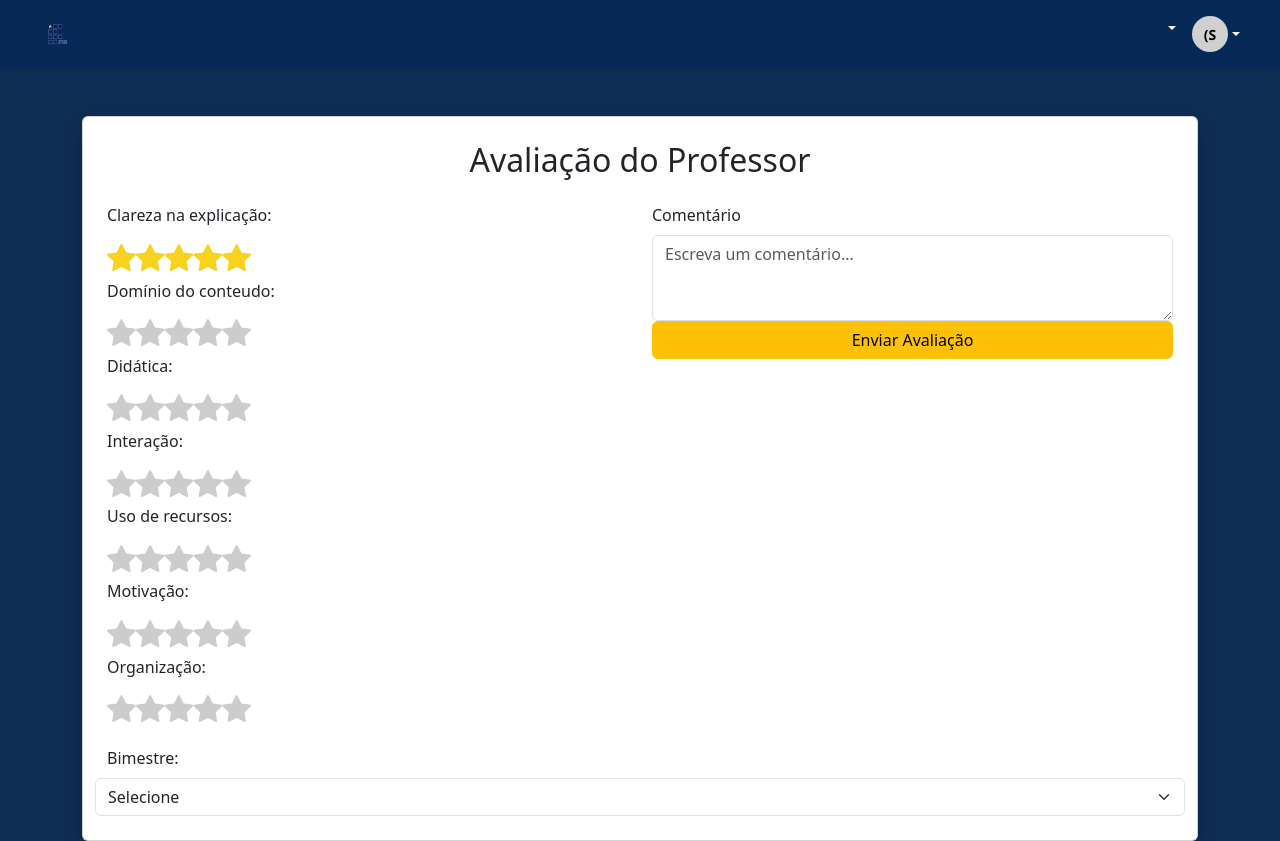
After one commit to IfstarsIFPR/Aplicacao, a PHP site: page /app/view/usuario/avaliacao.php in a window 1280 px wide, after a click that opens the changed part. The commit adds this page. Run offline with PHP 8.4, Linux system fonts and the light colour scheme.

Commit message:
Arquivos avaliação

```diff
--- /dev/null
+++ b/app/view/css/avaliacao.css
@@ -0,0 +1,26 @@
+:root {
+  --amarelo: #f7d21e;
+}
+
+.estrela {
+  display: flex;
+  flex-direction: row-reverse;
+  justify-content: flex-end;
+}
+
+.estrela input {
+  display: none;
+}
+
+.estrela label i {
+  font-size: 1.8rem;
+  color: #ccc;
+  cursor: pointer;
+  transition: color 0.2s;
+}
+
+.estrela input:checked ~ label i,
+.estrela label:hover i,
+.estrela label:hover ~ label i {
+  color: var(--amarelo);
+}
--- a/app/view/include/header.php
+++ b/app/view/include/header.php
@@ -13,6 +13,7 @@ include_once(__DIR__ . "/../../util/config.php");
 
     <!-- Bootstrap CSS -->
     <link href="https://cdn.jsdelivr.net/npm/bootstrap@5.3.3/dist/css/bootstrap.min.css" rel="stylesheet" integrity="sha384-QWTKZyjpPEjISv5WaRU9OFeRpok6YctnYmDr5pNlyT2bRjXh0JMhjY6hW+ALEwIH" crossorigin="anonymous">
+    <link href="https://cdn.jsdelivr.net/npm/bootstrap-icons/font/bootstrap-icons.css" rel="stylesheet">
 
     <link href="<?php echo BASEURL; ?>/view/css/style.css" rel="stylesheet">
 
--- /dev/null
+++ b/app/view/usuario/avaliacao.php
@@ -0,0 +1,108 @@
+<?php
+require_once(__DIR__ . "/../include/header.php");
+require_once(__DIR__ . "/../include/menu.php");
+?>
+
+<link rel="stylesheet" href="<?= BASEURL ?>/view/css/avaliacao.css">
+
+  <div class="container mt-5">
+    <div class="card shadow p-4">
+      <h2 class="text-center mb-4">Avaliação do Professor</h2>
+
+      <form method="POST" action="<?= BASEURL ?>/controller/AvaliacaoController.php?action=save">
+
+      <input type="hidden" name="idAvaliacao" value="0">
+
+        <!-- Exemplo de uma avaliação por estrelas -->
+      <div class="row">
+        <div class="col-6">
+          <label class="form-label">Clareza na explicação:</label>
+          <div class="estrela">
+            <?php for ($i = 5; $i >= 1; $i--): ?>
+              <input type="radio" name="notaClareza" id="clareza<?= $i ?>" value="<?= $i ?>">
+              <label for="clareza<?= $i ?>"><i class="bi bi-star-fill"></i></label>
+            <?php endfor; ?>
+          </div>
+
+
+          <label class="form-label">Domínio do conteudo:</label>
+          <div class="estrela">
+            <?php for ($i = 5; $i >= 1; $i--): ?>
+              <input type="radio" name="notaDominioConteudo" id="dominio<?= $i ?>" value="<?= $i ?>">
+              <label for="dominio<?= $i ?>"><i class="bi bi-star-fill"></i></label>
+            <?php endfor; ?>
+          </div>
+
+
+
+          <label class="form-label">Didática:</label>
+          <div class="estrela">
+            <?php for ($i = 5; $i >= 1; $i--): ?>
+              <input type="radio" name="notaDidatica" id="didatica<?= $i ?>" value="<?= $i ?>">
+              <label for="didatica<?= $i ?>"><i class="bi bi-star-fill"></i></label>
+            <?php endfor; ?>
+          </div>
+
+
+
+          <label class="form-label">Interação:</label>
+          <div class="estrela">
+            <?php for ($i = 5; $i >= 1; $i--): ?>
+              <input type="radio" name="notaInteracao" id="interacao<?= $i ?>" value="<?= $i ?>">
+              <label for="interacao<?= $i ?>"><i class="bi bi-star-fill"></i></label>
+            <?php endfor; ?>
+          </div>
+
+
+
+          <label class="form-label">Uso de recursos:</label>
+          <div class="estrela">
+            <?php for ($i = 5; $i >= 1; $i--): ?>
+              <input type="radio" name="notaRecursos" id="recursos<?= $i ?>" value="<?= $i ?>">
+              <label for="recursos<?= $i ?>"><i class="bi bi-star-fill"></i></label>
+            <?php endfor; ?>
+          </div>
+
+
+
+          <label class="form-label">Motivação:</label>
+          <div class="estrela">
+            <?php for ($i = 5; $i >= 1; $i--): ?>
+              <input type="radio" name="notaMotivacao" id="motivacao<?= $i ?>" value="<?= $i ?>">
+              <label for="motivacao<?= $i ?>"><i class="bi bi-star-fill"></i></label>
+            <?php endfor; ?>
+          </div>
+
+
+
+          <label class="form-label">Organização:</label>
+          <div class="estrela">
+            <?php for ($i = 5; $i >= 1; $i--): ?>
+              <input type="radio" name="notaOrganizacao" id="organizacao<?= $i ?>" value="<?= $i ?>">
+              <label for="organizacao<?= $i ?>"><i class="bi bi-star-fill"></i></label>
+            <?php endfor; ?>
+          </div>
+            </div>
+
+            <div class="col-6">
+          <label for="comentario" class="form-label">Comentário</label>
+          <textarea name="comentario" id="comentario" class="form-control" rows="3" placeholder="Escreva um comentário..."></textarea>
+        <button type="submit" class="btn btn-warning w-100">Enviar Avaliação</button>
+        </div>
+
+          <input type="hidden" name="idTurmaAlunos" value="1">
+
+  <label for="bimestre" class="form-label mt-3">Bimestre:</label>
+  <select name="bimestre" id="bimestre" class="form-select">
+    <option value="">Selecione</option>
+    <option value="1º Bimestre">1º Bimestre</option>
+    <option value="2º Bimestre">2º Bimestre</option>
+    <option value="3º Bimestre">3º Bimestre</option>
+    <option value="4º Bimestre">4º Bimestre</option>
+  </select>
+            </div>
+
+
+      </form>
+    </div>
+  </div>
```
Also changed, not shown: app/controller/AvaliacaoController.php (added, +108 -0 lines), app/dao/AvaliacaoDAO.php (added, +51 -0 lines), app/model/Avaliacao.php (added, +215 -0 lines), app/model/enum/AvaliacaoBimestre.php (added, +20 -0 lines), app/service/AvaliacaoService.php (added, +41 -0 lines), favicon.ico.
